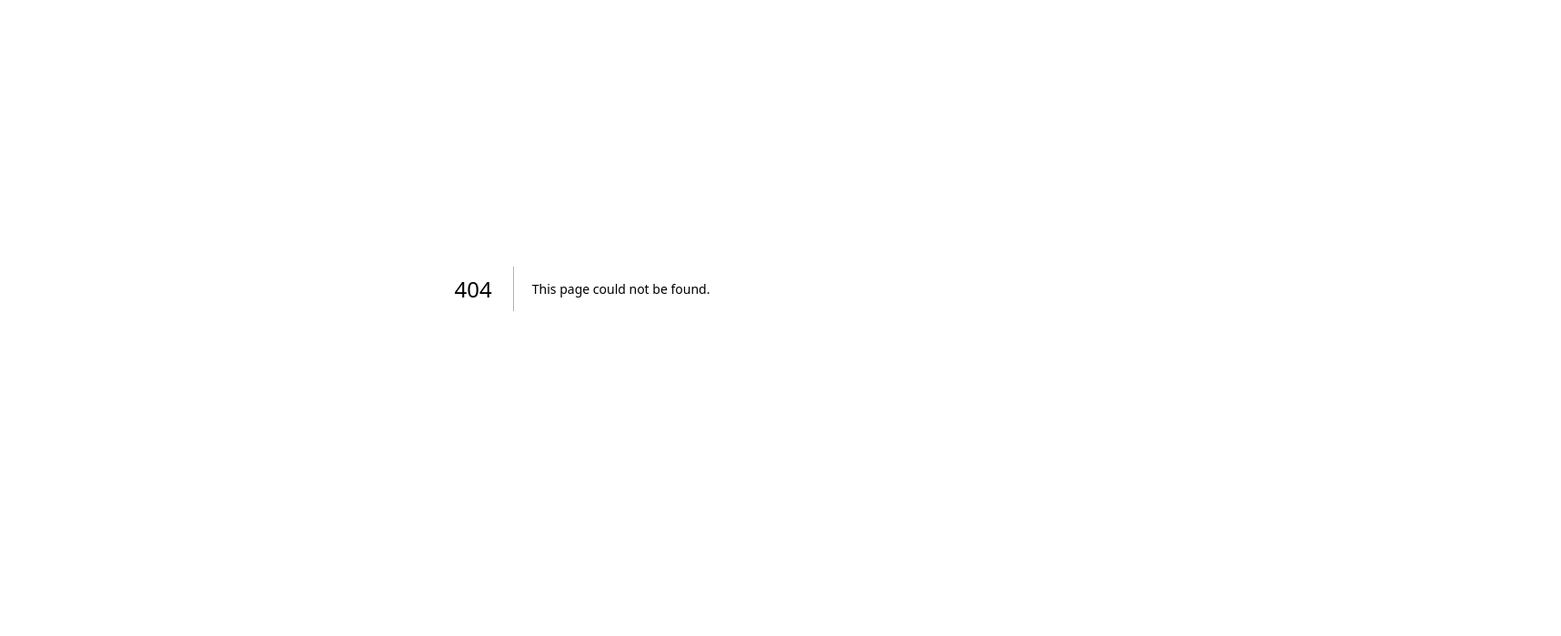
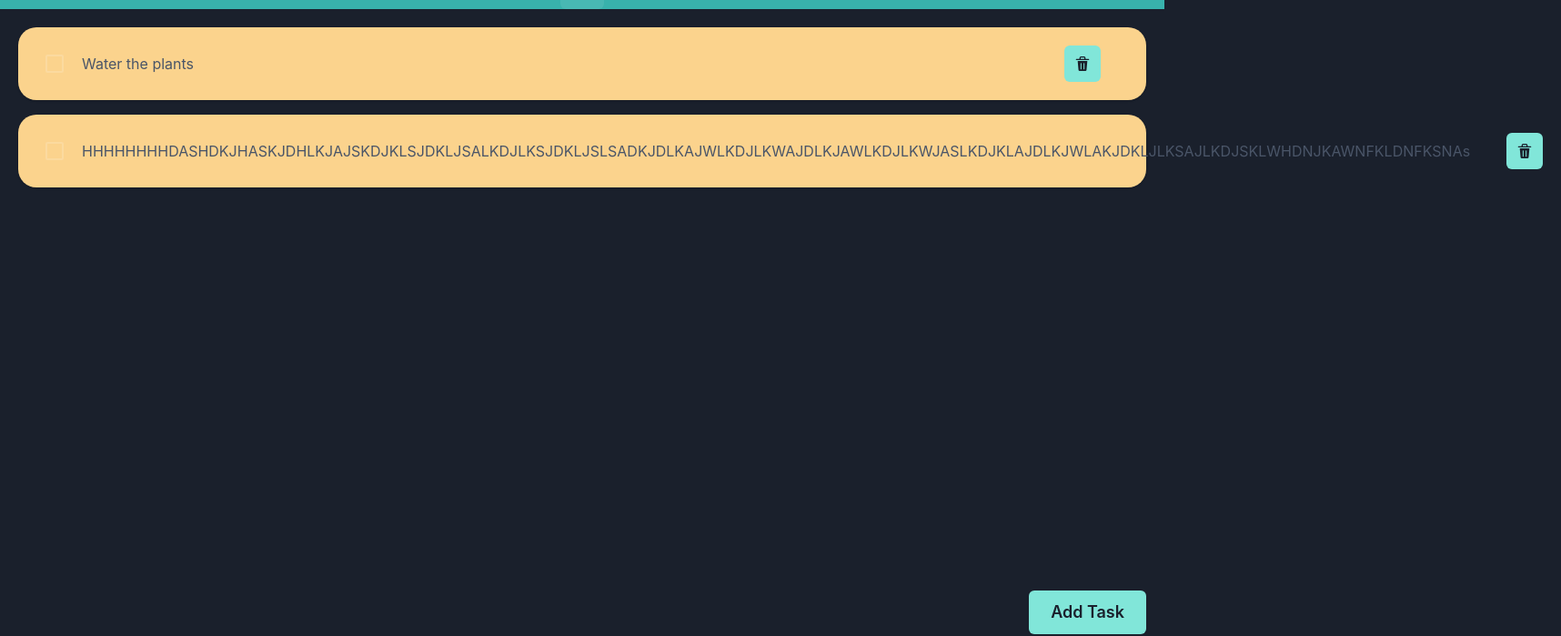
Before and after one commit to SeaPandaCodes/not-your-typical-todo-list, a Next.js app: page /tasks in a window 1280 px wide. Before the commit this address had no page. Shown: the part 83-782 px from the top of the page at 91% size, 1716 px wide, since content can reach past the window. Built offline with nearby package versions, Linux system fonts and the light colour scheme.

Commit message:
Task cards

```diff
--- /dev/null
+++ b/src/components/TaskCard.tsx
@@ -0,0 +1,49 @@
+import { DeleteIcon } from "@chakra-ui/icons";
+import {
+  Card,
+  CardBody,
+  CardFooter,
+  CardHeader,
+  Checkbox,
+  Flex,
+  Heading,
+  IconButton,
+  Text,
+} from "@chakra-ui/react";
+import React from "react";
+
+export const TaskCard: React.FC<{ task: string }> = ({ task }) => {
+  return (
+    <Card
+      direction={{ base: "column", sm: "row" }}
+      variant="elevated"
+      align="center"
+      padding="0 30px 0  30px"
+      borderRadius={"20px"}
+      bg="orange.200"
+      color={"gray.600"}
+      // maxW="80%"
+      minW="80%"
+    >
+      <Checkbox size="lg" colorScheme="green"></Checkbox>
+      {/* <CardHeader>
+        <Heading size="md" flexWrap="wrap">
+          {task}
+        </Heading>
+      </CardHeader> */}
+      <CardBody>
+        <Flex wrap={"wrap"}>
+          <Text>{task}</Text>
+        </Flex>
+      </CardBody>
+      <CardFooter>
+        <IconButton
+          // variant="outline"
+          colorScheme="teal"
+          aria-label="Send email"
+          icon={<DeleteIcon />}
+        />
+      </CardFooter>
+    </Card>
+  );
+};
--- /dev/null
+++ b/src/pages/tasks/index.tsx
@@ -0,0 +1,43 @@
+import { Header } from "@/components/Header";
+import { TaskCard } from "@/components/TaskCard";
+import { Button, SimpleGrid, Link } from "@chakra-ui/react";
+import React from "react";
+
+const Tasks: React.FC = () => {
+  return (
+    <div style={{ height: "100vh" }}>
+      <Header title="Tasks" />
+
+      <div
+        style={{
+          display: "flex",
+          justifyContent: "center",
+          alignItems: "center",
+          margin: "20px",
+        }}
+      >
+        <SimpleGrid spacing={4}>
+          <TaskCard task={"Water the plants"} />
+          <TaskCard
+            task={
+              "HHHHHHHHDASHDKJHASKJDHLKJAJSKDJKLSJDKLJSALKDJLKSJDKLJSLSADKJDLKAJWLKDJLKWAJDLKJAWLKDJLKWJASLKDJKLAJDLKJWLAKJDKLJLKSAJLKDJSKLWHDNJKAWNFKLDNFKSNAs"
+            }
+          />
+        </SimpleGrid>
+      </div>
+      <Link href="tasks/creation">
+        <Button
+          colorScheme="teal"
+          size="lg"
+          position="absolute"
+          bottom="20px"
+          right="20px"
+        >
+          Add Task
+        </Button>
+      </Link>
+    </div>
+  );
+};
+
+export default Tasks;
```
Also changed, not shown: src/pages/rewards/creation.tsx (added, +7 -0 lines), src/pages/rewards/index.tsx (added, +7 -0 lines), src/pages/tasks/creation.tsx (added, +22 -0 lines).
